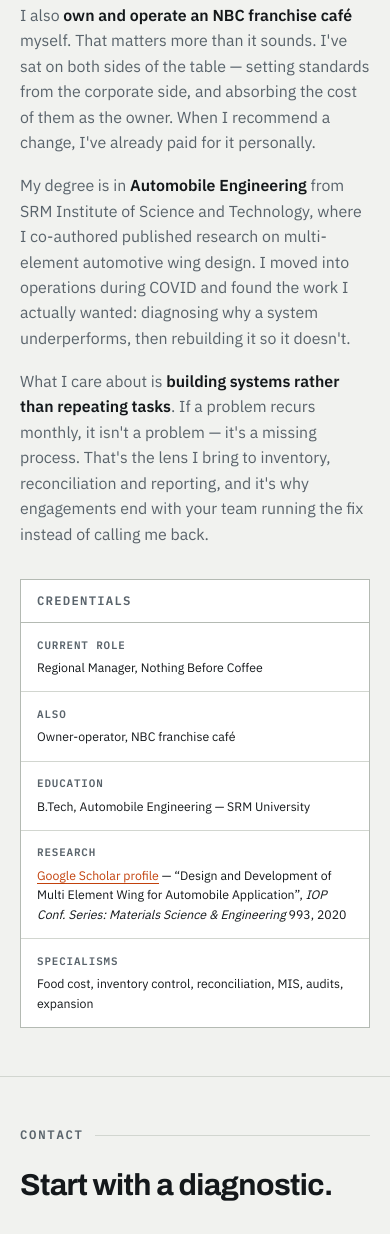
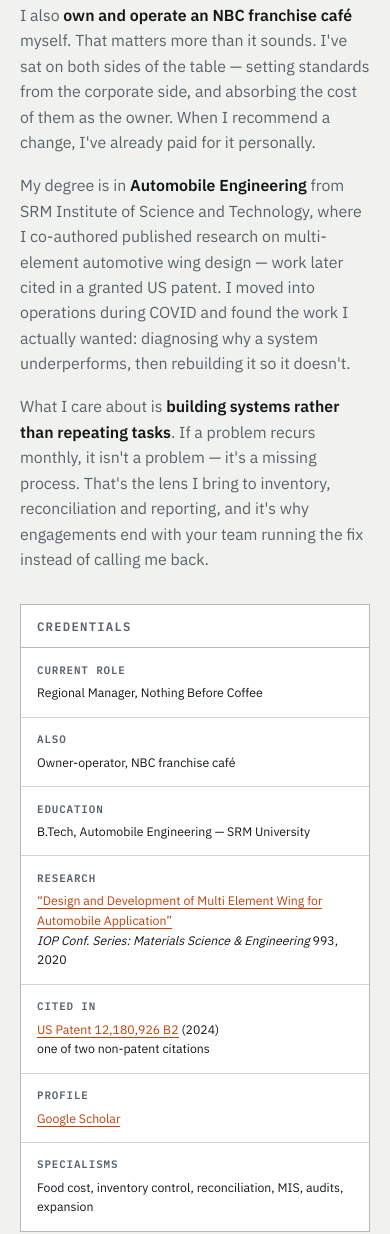
Before and after one commit to shubham838495/Shubham, a plain HTML site: page opsmechanic/index.html in a window 390 px wide. Shown: the part 5752-6986 px from the top of the page. Drawn offline with Linux system fonts and the light colour scheme.

Commit message:
Restore the patent citation, now verified and linked
The claim was removed earlier because it could not be sourced. It has
now been confirmed against the patent record: the paper appears as one
of two non-patent citations in US 12,180,926 B2, "Turbine blade with
auxiliary deflector" (SJK Energy Solutions LLC, granted 2024-12-31).

Cited there as: M Palanivendhan et al., "Design and Development of
Multi Element Wing for Automobile Application", IOP Publishing, IOP
Conf. Series: Materials Science and Engineering 993 (2020) 012130.

The credentials panel now links the paper by DOI, the patent on Google
Patents, and the Scholar profile, so a reader can check each claim.

Co-Authored-By: Claude Opus 5 <noreply@anthropic.com>
Claude-Session: https://claude.ai/code/session_01Xf3jwqgg8byHmtrKN2bnHM

```diff
--- a/opsmechanic/index.html
+++ b/opsmechanic/index.html
@@ -448,7 +448,7 @@ footer > .wrap{padding-block:2.25rem;display:flex;gap:1.5rem;flex-wrap:wrap;alig
         <h2 class="h-lead" style="max-width:22ch">I trained as an engineer. Now I fix businesses instead of engines.</h2>
         <p>I'm <strong>Shubham Jain</strong>. I work as a <strong>Regional Manager at Nothing Before Coffee</strong>, where I'm responsible for sales performance, profitability and operational standards across multiple cafés and the Area Managers who run them.</p>
         <p>I also <strong>own and operate an NBC franchise café</strong> myself. That matters more than it sounds. I've sat on both sides of the table — setting standards from the corporate side, and absorbing the cost of them as the owner. When I recommend a change, I've already paid for it personally.</p>
-        <p>My degree is in <strong>Automobile Engineering</strong> from SRM Institute of Science and Technology, where I co-authored published research on multi-element automotive wing design. I moved into operations during COVID and found the work I actually wanted: diagnosing why a system underperforms, then rebuilding it so it doesn't.</p>
+        <p>My degree is in <strong>Automobile Engineering</strong> from SRM Institute of Science and Technology, where I co-authored published research on multi-element automotive wing design — work later cited in a granted US patent. I moved into operations during COVID and found the work I actually wanted: diagnosing why a system underperforms, then rebuilding it so it doesn't.</p>
         <p>What I care about is <strong>building systems rather than repeating tasks</strong>. If a problem recurs monthly, it isn't a problem — it's a missing process. That's the lens I bring to inventory, reconciliation and reporting, and it's why engagements end with your team running the fix instead of calling me back.</p>
       </div>
       <div class="cred">
@@ -457,7 +457,9 @@ footer > .wrap{padding-block:2.25rem;display:flex;gap:1.5rem;flex-wrap:wrap;alig
           <li><b>Current role</b>Regional Manager, Nothing Before Coffee</li>
           <li><b>Also</b>Owner-operator, NBC franchise café</li>
           <li><b>Education</b>B.Tech, Automobile Engineering — SRM University</li>
-          <li><b>Research</b><a class="cred-link" href="https://scholar.google.com/citations?user=fjCtHPEAAAAJ&amp;hl=en" target="_blank" rel="noopener noreferrer">Google Scholar profile</a> — &ldquo;Design and Development of Multi Element Wing for Automobile Application&rdquo;, <em>IOP Conf. Series: Materials Science &amp; Engineering</em> 993, 2020</li>
+          <li><b>Research</b><a class="cred-link" href="https://doi.org/10.1088/1757-899X/993/1/012130" target="_blank" rel="noopener noreferrer">&ldquo;Design and Development of Multi Element Wing for Automobile Application&rdquo;</a><br><em>IOP Conf. Series: Materials Science &amp; Engineering</em> 993, 2020</li>
+          <li><b>Cited in</b><a class="cred-link" href="https://patents.google.com/patent/US12180926B2/en" target="_blank" rel="noopener noreferrer">US Patent 12,180,926 B2</a> (2024)<br>one of two non-patent citations</li>
+          <li><b>Profile</b><a class="cred-link" href="https://scholar.google.com/citations?user=fjCtHPEAAAAJ&amp;hl=en" target="_blank" rel="noopener noreferrer">Google Scholar</a></li>
           <li><b>Specialisms</b>Food cost, inventory control, reconciliation, MIS, audits, expansion</li>
         </ul>
       </div>
```
